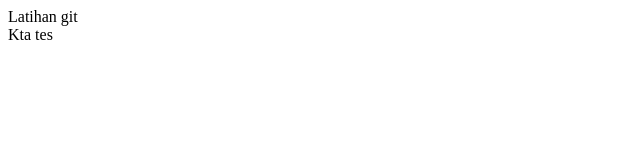
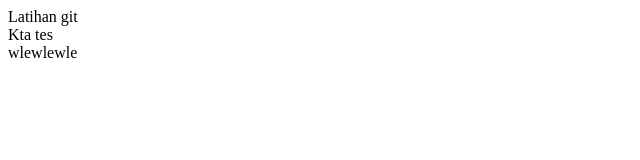
Before and after one commit to S1mbi5a/Profile, a plain HTML site: page Index.html in a window 1280 px wide. Shown: the full height of the page, 0-640 px from the left. Drawn offline with Linux system fonts and the light colour scheme.

Commit message:
ada yang baru nich

```diff
--- a/Index.html
+++ b/Index.html
@@ -9,6 +9,6 @@
     <Head>Latihan git</Head>
 
     <DIv>Kta tes</DIv>
-
+    <div>wlewlewle</div>
 </body>
 </html>
```
